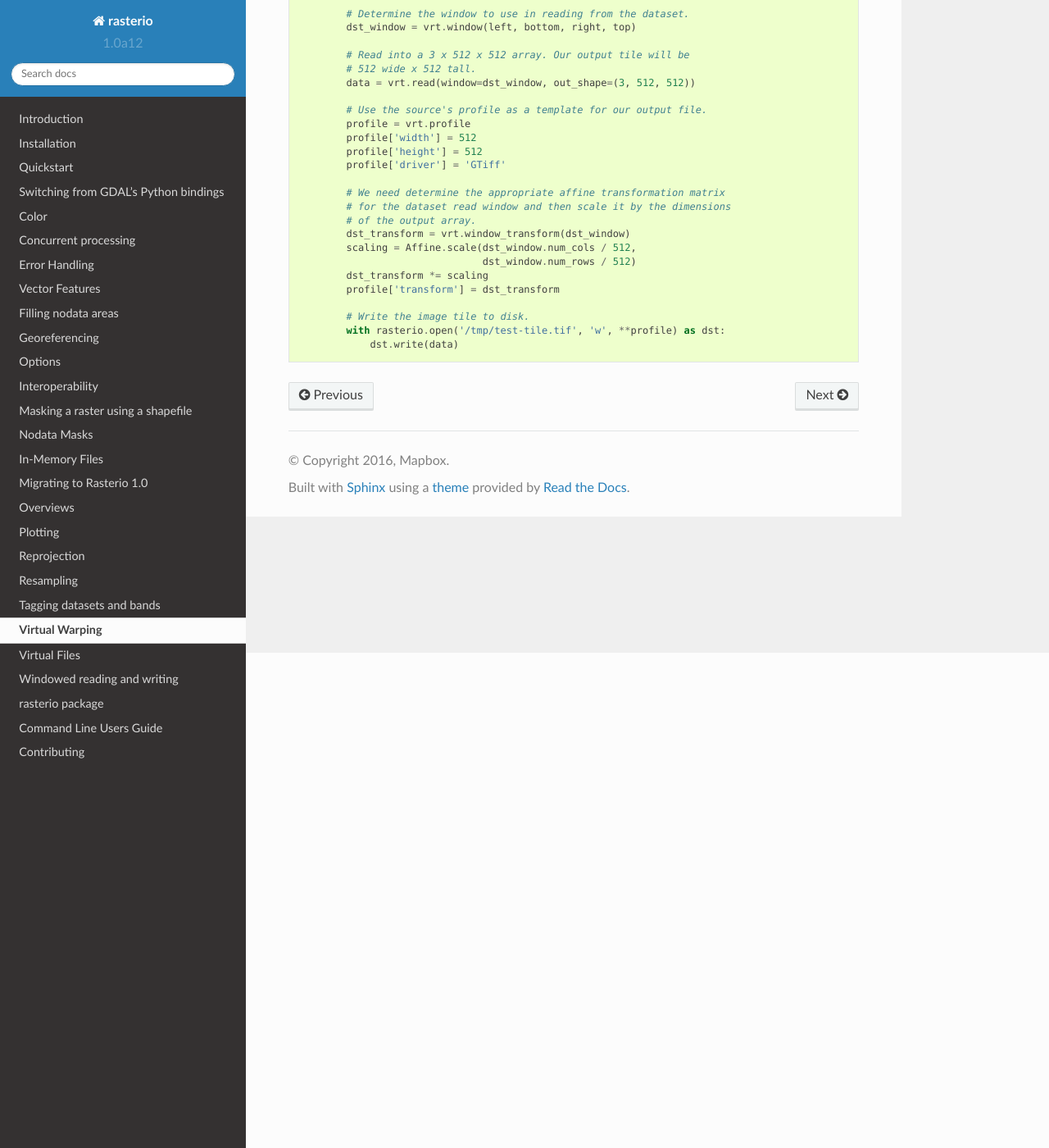
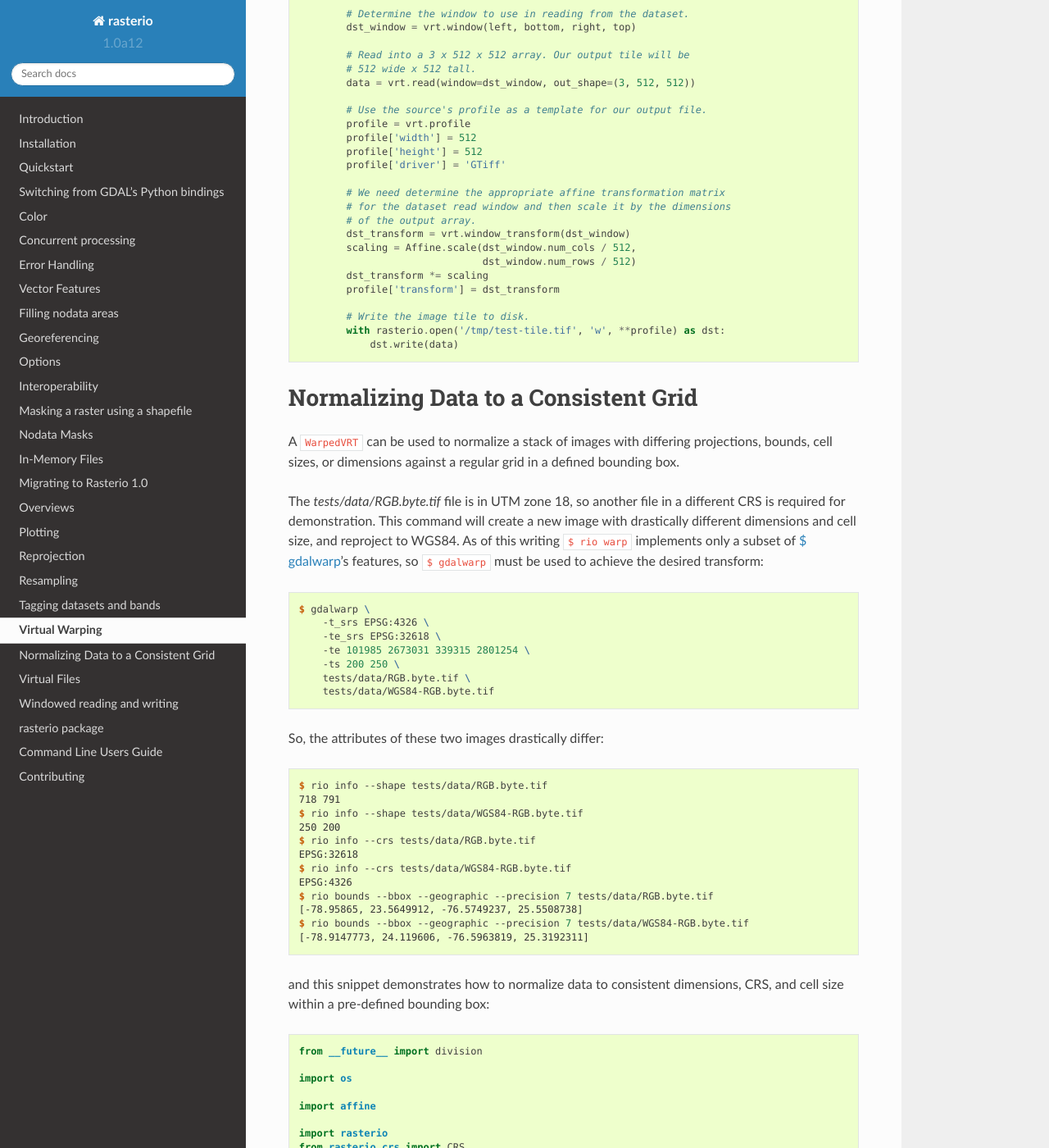
Before and after one commit to rasterio/rasterio, a Sphinx documentation site: the page built from docs/topics/virtual-warping.rst, in a window 1280 px wide and 1400 px high, scrolled down 604 px. Shown: the whole window at 82% size. Built offline with Sphinx 7.4.7 and the Read the Docs theme 2.0.0, drawn with Linux system fonts in a browser that asks for light colours; pages that are not in the unit, such as notebooks, are missing from menus; some of the changed text lies outside the part shown.

Commit message:
Recipe for normalizing a stack of data into a consistent grid + CRS.

```diff
--- a/docs/topics/virtual-warping.rst
+++ b/docs/topics/virtual-warping.rst
@@ -53,3 +53,117 @@ extract pixels corresponding to its central zoom 9 tile, do the following.
           # Write the image tile to disk.
           with rasterio.open('/tmp/test-tile.tif', 'w', **profile) as dst:
               dst.write(data)
+
+
+Normalizing Data to a Consistent Grid
+=====================================
+
+A ``WarpedVRT`` can be used to normalize a stack of images with differing
+projections, bounds, cell sizes, or dimensions against a regular grid
+in a defined bounding box.
+
+The `tests/data/RGB.byte.tif` file is in UTM zone 18, so another file in a
+different CRS is required for demonstration.  This command will create a new
+image with drastically different dimensions and cell size, and reproject to
+WGS84.  As of this writing ``$ rio warp`` implements only a subset of
+`$ gdalwarp <http://www.gdal.org/gdalwarp.html>`__'s features, so
+``$ gdalwarp`` must be used to achieve the desired transform:
+
+.. code-block:: console
+
+    $ gdalwarp \
+        -t_srs EPSG:4326 \
+        -te_srs EPSG:32618 \
+        -te 101985 2673031 339315 2801254 \
+        -ts 200 250 \
+        tests/data/RGB.byte.tif \
+        tests/data/WGS84-RGB.byte.tif
+
+So, the attributes of these two images drastically differ:
+
+.. code-block:: console
+
+    $ rio info --shape tests/data/RGB.byte.tif
+    718 791
+    $ rio info --shape tests/data/WGS84-RGB.byte.tif
+    250 200
+    $ rio info --crs tests/data/RGB.byte.tif
+    EPSG:32618
+    $ rio info --crs tests/data/WGS84-RGB.byte.tif
+    EPSG:4326
+    $ rio bounds --bbox --geographic --precision 7 tests/data/RGB.byte.tif
+    [-78.95865, 23.5649912, -76.5749237, 25.5508738]
+    $ rio bounds --bbox --geographic --precision 7 tests/data/WGS84-RGB.byte.tif
+    [-78.9147773, 24.119606, -76.5963819, 25.3192311]
+
+and this snippet demonstrates how to normalize data to consistent dimensions,
+CRS, and cell size within a pre-defined bounding box:
+
+.. code-block:: python
+
+    from __future__ import division
+
+    import os
+
+    import affine
+
+    import rasterio
+    from rasterio.crs import CRS
+    from rasterio.enums import Resampling
+    from rasterio import shutil as rio_shutil
+    from rasterio.vrt import WarpedVRT
+
+
+    input_files = (
+        # This file is in EPSG:32618
+        'tests/data/RGB.byte.tif',
+        # This file is in EPSG:4326
+        'tests/data/WGS84-RGB.byte.tif'
+    )
+
+    # Destination CRS is Web Mercator
+    dst_crs = CRS.from_epsg(3857)
+
+    # These coordiantes are in Web Mercator
+    dst_bounds = -8744355, 2768114, -8559167, 2908677
+
+    # Output image dimensions
+    dst_height = dst_width = 100
+
+    # Output image transform
+    left, bottom, right, top = dst_bounds
+    xres = (right - left) / dst_width
+    yres = (top - bottom) / dst_height
+    dst_transform = affine.Affine(xres, 0.0, left,
+                                  0.0, -yres, top)
+
+    vrt_options = {
+        'resampling': Resampling.cubic,
+        'dst_crs': dst_crs,
+        'dst_transform': dst_transform,
+        'dst_height': dst_height,
+        'dst_width': dst_width,
+    }
+
+    for path in input_files:
+
+        with rasterio.open(path) as src:
+
+            with WarpedVRT(src, **vrt_options) as vrt:
+
+                # At this point 'vrt' is a full dataset with dimensions,
+                # CRS, and spatial extent matching 'vrt_options'.
+
+                # Read all data into memory.
+                data = vrt.read()
+
+                # Process the dataset in chunks.  Likely not very efficient.
+                for _, window in vrt.block_windows():
+                    data = vrt.read(window=window)
+
+                # Dump the aligned data into a new file.  A VRT representing
+                # this transformation can also be produced by switching
+                # to the VRT driver.
+                directory, name = os.path.split(path)
+                outfile = os.path.join(directory, 'aligned-{}'.format(name))
+                rio_shutil.copy(vrt, outfile, driver='GTiff')
```
